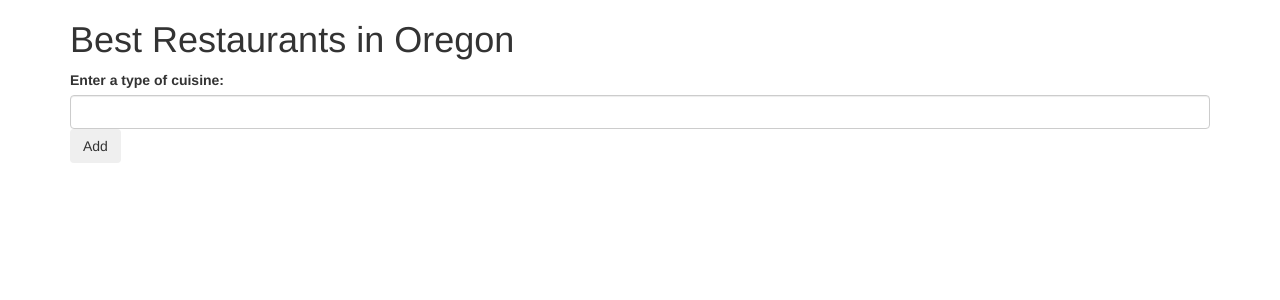
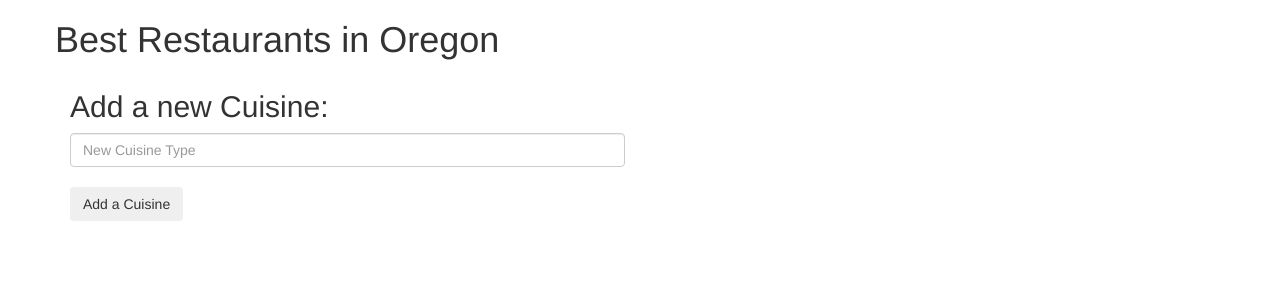
Before and after one commit to KatyCodes/PHP-restaurants, a PHP site: template views/index.html.twig in a window 1280 px wide. Shown: the top 300 px of the page. Run offline with PHP 8.4, Linux system fonts and the light colour scheme; the template is opened without the code that fills it, so the values that code supplies are empty; some libraries are stand-ins or nearby versions.

```diff
--- a/views/index.html.twig
+++ b/views/index.html.twig
@@ -9,15 +9,19 @@
 </head>
 <body>
     <div class="container">
+        <div class="row">
             <h1>Best Restaurants in Oregon</h1>
+            <div class="col-md-6">
+                <h2>Add a new Cuisine: </h2>
                 <form action="/addCuisine" method="post">
-                <label for="cuisine">Enter a type of cuisine:</label>
-                <input class="form-control" type="text" name="cuisine" required>
-                <button type="submit" class="btn">Add</button>
+                    <input class="form-control" type="text" name="cuisine" placeholder="New Cuisine Type" required>
+                    <br>
+                    <button type="submit" class="btn">Add a Cuisine</button>
                 </form>
-
+            </div>
+            <div class="col-md-6">
                 {% if cuisines is not empty %}
-
+                    <h2>Click to add or see more:</h2>
                     {% for cuisine in cuisines %}
                     <p><a href="/getCuisine/{{ cuisine.getId }}">{{ cuisine.getType }}</a> </p>
                     {% endfor %}
@@ -27,7 +31,8 @@
                     </form>
 
                 {% endif %}
-
+            </div>
+        </div>
     </div>
 </body>
 </html>
```
Also changed, not shown: views/cuisine.html.twig (+10 -5 lines), 1 other file. Lines whose indentation alone changed are shown as unchanged.
